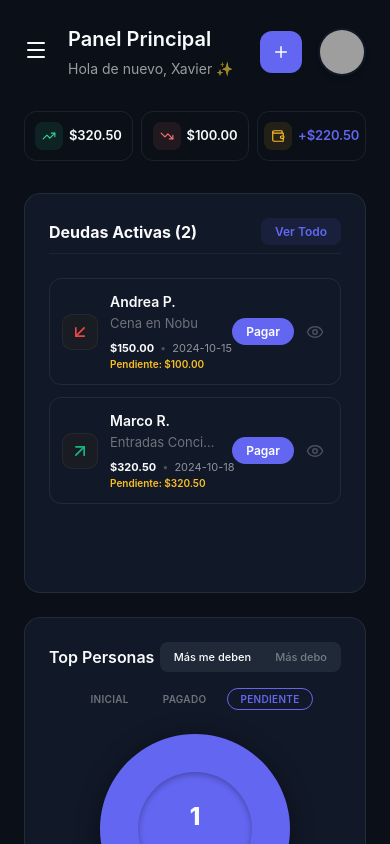
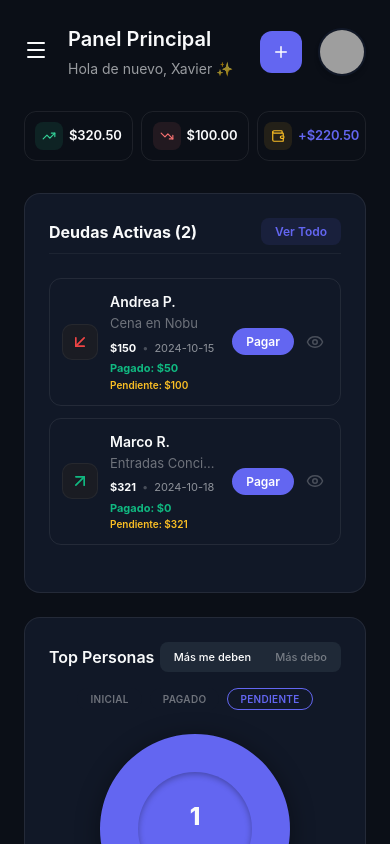
Before and after one commit to fxaviergb/web-paycontrol, a React (Vite) app: page / in a window 390 px wide. Shown: the top 844 px of the page. Built offline with nearby package versions, Linux system fonts and the light colour scheme; grey boxes are pictures that could not be loaded.

Commit message:
style: optimize mobile card layout with stacked emerald payment info

```diff
--- a/src/App.jsx
+++ b/src/App.jsx
@@ -211,14 +211,19 @@ export default function App() {
                       {/* Ultra-compact Mobile Meta (Sync with ActiveDebts) */}
                       <div className="show-mobile mobile-meta-compact">
                         <div className="m-row-stats">
-                          <span className="m-val-total">${debt.amount.toFixed(2)}</span>
+                          <span className="m-val-total">${debt.amount.toFixed(0)}</span>
                           <span className="m-dot">•</span>
                           <span className="m-val-date">{debt.date?.split('T')[0]}</span>
                         </div>
-                        <div className="m-val-pending">
-                          {debt.status === 'active'
-                            ? `Pendiente: $${(debt.amount - debt.paidAmount).toFixed(2)}`
-                            : 'Totalmente Pagado ✨'}
+                        <div style={{ marginTop: '4px' }}>
+                          <div className="m-val-paid" style={{ color: '#10b981', fontSize: '11px', fontWeight: '700' }}>
+                            Pagado: ${debt.paidAmount.toFixed(0)}
+                          </div>
+                          <div className="m-val-pending">
+                            {debt.status === 'active'
+                              ? `Pendiente: $${(debt.amount - debt.paidAmount).toFixed(0)}`
+                              : 'Totalmente Pagado ✨'}
+                          </div>
                         </div>
                       </div>
                     </div>
--- a/src/components/Dashboard/ActiveDebts.jsx
+++ b/src/components/Dashboard/ActiveDebts.jsx
@@ -47,12 +47,17 @@ export default function ActiveDebts({ debts, onDebtClick, onPayClick, onViewAll
                                         {/* Ultra-compact Mobile Meta (User preferred) */}
                                         <div className="show-mobile mobile-meta-compact">
                                             <div className="m-row-stats">
-                                                <span className="m-val-total">${debt.amount.toFixed(2)}</span>
+                                                <span className="m-val-total">${debt.amount.toFixed(0)}</span>
                                                 <span className="m-dot">•</span>
                                                 <span className="m-val-date">{debt.date?.split('T')[0]}</span>
                                             </div>
-                                            <div className="m-val-pending">
-                                                Pendiente: ${pendingAmount.toFixed(2)}
+                                            <div style={{ marginTop: '4px' }}>
+                                                <div className="m-val-paid" style={{ color: '#10b981', fontSize: '11px', fontWeight: '700' }}>
+                                                    Pagado: ${debt.paidAmount.toFixed(0)}
+                                                </div>
+                                                <div className="m-val-pending">
+                                                    Pendiente: ${pendingAmount.toFixed(0)}
+                                                </div>
                                             </div>
                                         </div>
                                     </div>
--- a/src/components/Modals/DebtDetailsModal.jsx
+++ b/src/components/Modals/DebtDetailsModal.jsx
@@ -128,7 +128,7 @@ export default function DebtDetailsModal({ isOpen, onClose, debt, onPayClick })
                         <Wallet size={20} />
                     </div>
                     <div style={{ textAlign: 'center' }}>
-                        <div style={{ fontSize: '11px', fontWeight: '700', color: '#fcd34d', textTransform: 'uppercase', letterSpacing: '0.05em', marginBottom: '2px' }}>Restante</div>
+                        <div style={{ fontSize: '11px', fontWeight: '700', color: '#fcd34d', textTransform: 'uppercase', letterSpacing: '0.05em', marginBottom: '2px' }}>Pendiente</div>
                         <div style={{ fontSize: '22px', fontWeight: '900', color: '#fbbf24' }}>${remaining.toFixed(0)}</div>
                     </div>
                 </div>
```
